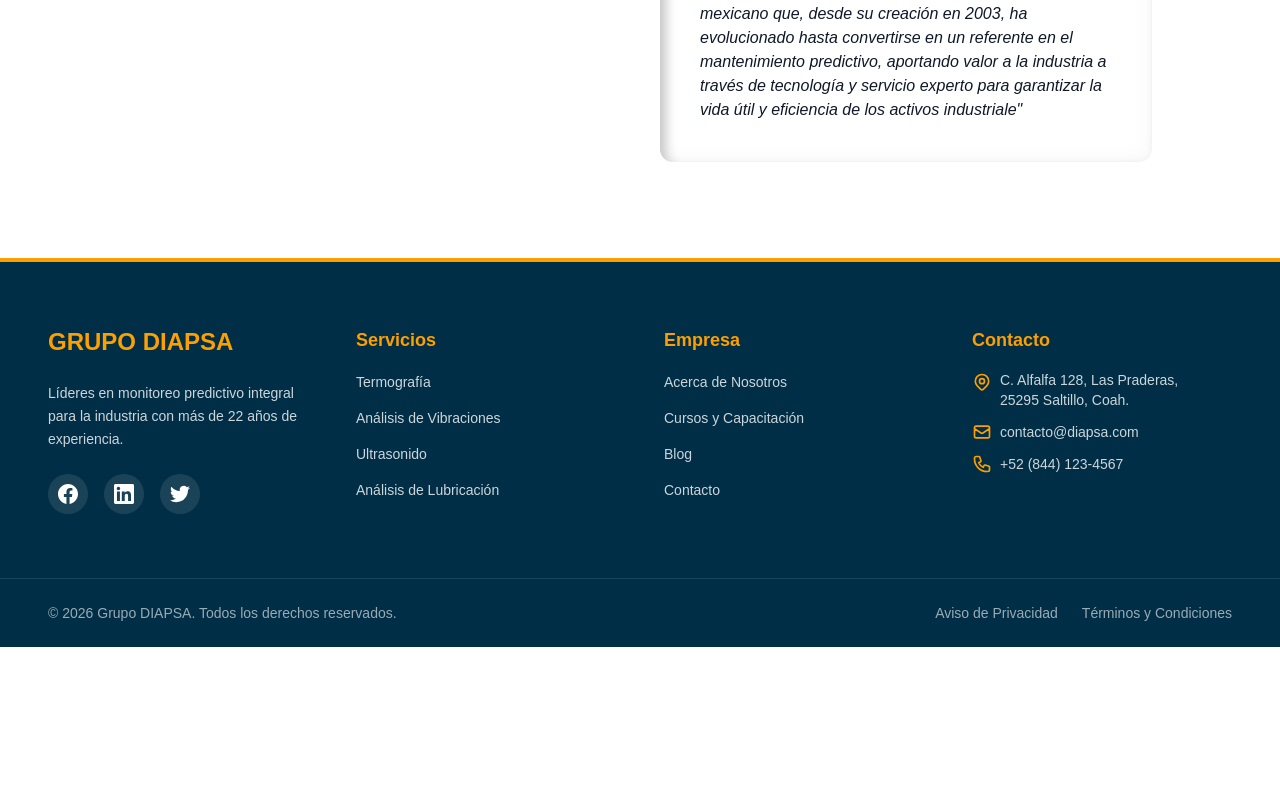
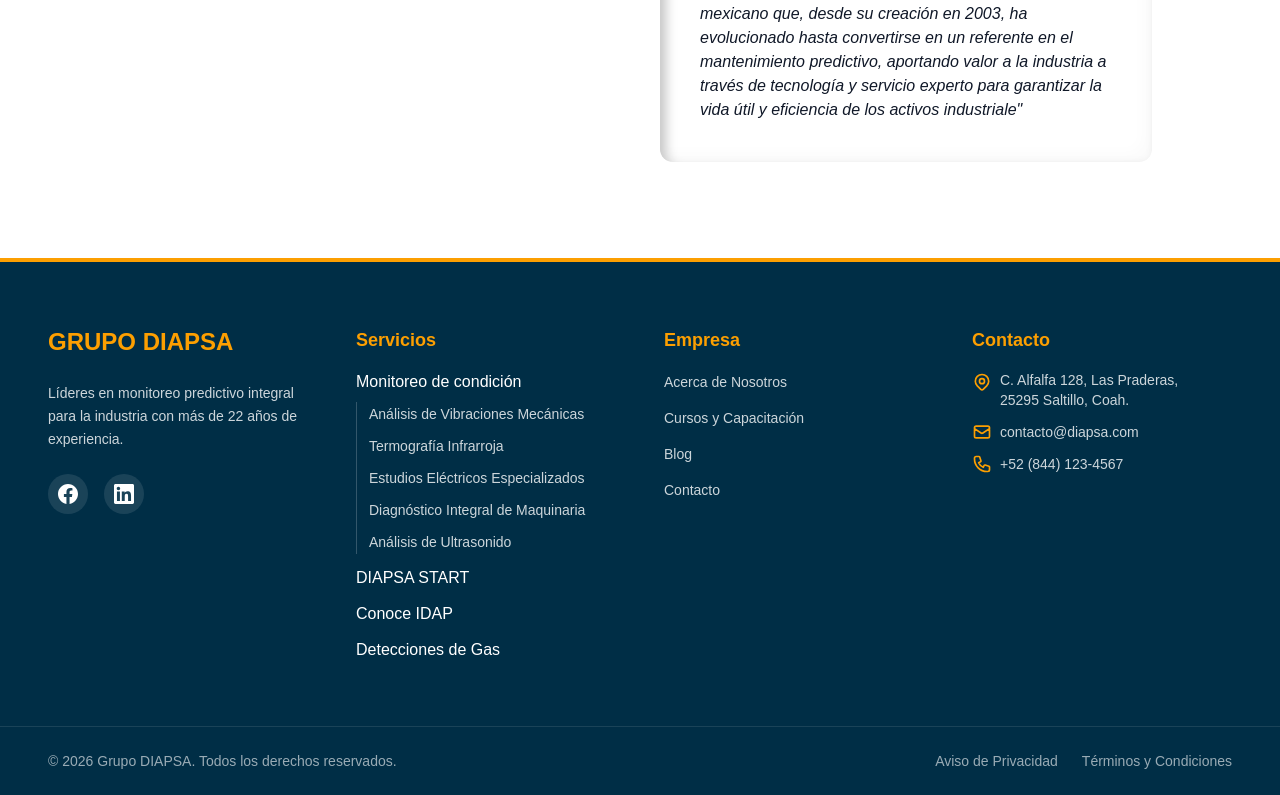
Before and after one commit to diapsa/diapsa-frontend, a Next.js app: page /acerca-de in a window 1280 px wide. Shown: the part 4168-4963 px from the top of the page. Before the commit the page ends 4815 px from the top, so only its background shows below. Built offline with nearby package versions, Linux system fonts and the light colour scheme.

Commit message:
adding new services on footer

```diff
--- a/components/molecules/navbar/NavBar.tsx
+++ b/components/molecules/navbar/NavBar.tsx
@@ -6,6 +6,7 @@
 import NavLink from "@/components/atoms/NavLink";
 import Dropdown from "@/components/atoms/Dropdown";
 import Link from "next/link";
+import services from '@/data/servicios.json'
 
 export default function NavBar() {
     const [isScrolled, setIsScrolled] = useState(false);
@@ -25,24 +26,6 @@
         {
             label: "Cámaras",
             href: "/camaras",
-        },
-    ];
-    const serviciosItems = [
-        {
-            label: "Monitoreo de condición",
-            href: "/servicios/monitoreo-condicion",
-        },
-        {
-            label: "DIAPSA START",
-            href: "/servicios/diapsa-start",
-        },
-        {
-            label: "Conoce IDAP",
-            href: "/servicios/idap",
-        },
-        {
-            label: "Detecciones de Gas",
-            href: "/servicios/deteccion-gas",
         },
     ];
 
@@ -65,7 +48,7 @@
                             </NavLink>
                             <Dropdown
                                 trigger="Servicios"
-                                items={serviciosItems}
+                                items={services}
                             />
                             <NavLink href="/productos">
                                 Productos
@@ -193,7 +176,7 @@
                                 <p className="text-white/60 text-xs uppercase font-semibold px-4 mb-2">
                                     Servicios
                                 </p>
-                                {serviciosItems.map((item, index) => (
+                                {services.map((item, index) => (
                                     <Link
                                         key={index}
                                         href={item.href}
@@ -205,21 +188,16 @@
                                 ))}
                             </div>
                             {/* Mobile Products Section */}
-                            <div className="py-2">
-                                <p className="text-white/60 text-xs uppercase font-semibold px-4 mb-2">
-                                    Productos
-                                </p>
-                                {prodcutosItem.map((item, index) => (
-                                    <Link
-                                        key={index}
-                                        href={item.href}
-                                        className="text-white hover:text-secondary transition-colors py-2.5 px-6 block rounded-lg hover:bg-white/5"
-                                        onClick={() => setIsMobileMenuOpen(false)}
-                                    >
-                                        {item.label}
-                                    </Link>
-                                ))}
-                            </div>
+
+                            <Link
+                                href="/productos"
+                                className="text-white hover:text-secondary transition-colors py-3 px-4 rounded-lg hover:bg-white/5"
+                                onClick={() => setIsMobileMenuOpen(false)}
+                            >
+                                Productos
+                            </Link>
+
+
 
                             <Link
                                 href="/metodologia"
--- a/components/organisms/Footer.tsx
+++ b/components/organisms/Footer.tsx
@@ -1,6 +1,5 @@
-import Link from "next/link";
-import Image from "next/image";
 import NavLink from "../atoms/NavLink";
+import services from '@/data/servicios.json'
 
 export default function Footer() {
   const currentYear = new Date().getFullYear();
@@ -24,7 +23,7 @@
             {/* Redes sociales */}
             <div className="flex gap-4">
               <a
-                href="https://facebook.com"
+                href="https://www.facebook.com/diapsa/"
                 target="_blank"
                 rel="noopener noreferrer"
                 className="w-10 h-10 bg-white/10 hover:bg-secondary rounded-full flex items-center justify-center transition-colors"
@@ -39,7 +38,7 @@
                 </svg>
               </a>
               <a
-                href="https://linkedin.com"
+                href="https://www.linkedin.com/company/grupodiapsa"
                 target="_blank"
                 rel="noopener noreferrer"
                 className="w-10 h-10 bg-white/10 hover:bg-secondary rounded-full flex items-center justify-center transition-colors"
@@ -53,7 +52,7 @@
                   <path d="M20.447 20.452h-3.554v-5.569c0-1.328-.027-3.037-1.852-3.037-1.853 0-2.136 1.445-2.136 2.939v5.667H9.351V9h3.414v1.561h.046c.477-.9 1.637-1.85 3.37-1.85 3.601 0 4.267 2.37 4.267 5.455v6.286zM5.337 7.433c-1.144 0-2.063-.926-2.063-2.065 0-1.138.92-2.063 2.063-2.063 1.14 0 2.064.925 2.064 2.063 0 1.139-.925 2.065-2.064 2.065zm1.782 13.019H3.555V9h3.564v11.452zM22.225 0H1.771C.792 0 0 .774 0 1.729v20.542C0 23.227.792 24 1.771 24h20.451C23.2 24 24 23.227 24 22.271V1.729C24 .774 23.2 0 22.222 0h.003z" />
                 </svg>
               </a>
-              <a
+              {/* <a
                 href="https://twitter.com"
                 target="_blank"
                 rel="noopener noreferrer"
@@ -67,7 +66,7 @@
                 >
                   <path d="M23.953 4.57a10 10 0 01-2.825.775 4.958 4.958 0 002.163-2.723c-.951.555-2.005.959-3.127 1.184a4.92 4.92 0 00-8.384 4.482C7.69 8.095 4.067 6.13 1.64 3.162a4.822 4.822 0 00-.666 2.475c0 1.71.87 3.213 2.188 4.096a4.904 4.904 0 01-2.228-.616v.06a4.923 4.923 0 003.946 4.827 4.996 4.996 0 01-2.212.085 4.936 4.936 0 004.604 3.417 9.867 9.867 0 01-6.102 2.105c-.39 0-.779-.023-1.17-.067a13.995 13.995 0 007.557 2.209c9.053 0 13.998-7.496 13.998-13.985 0-.21 0-.42-.015-.63A9.935 9.935 0 0024 4.59z" />
                 </svg>
-              </a>
+              </a> */}
             </div>
           </div>
 
@@ -77,38 +76,24 @@
               Servicios
             </h4>
             <ul className="space-y-3">
-              <li>
-                <NavLink
-                  href="/servicios/termografia"
-                  variant="footer"
-                >
-                  Termografía
-                </NavLink>
-              </li>
-              <li>
-                <NavLink
-                  href="/servicios/vibraciones"
-                  variant="footer"
-                >
-                  Análisis de Vibraciones
-                </NavLink>
-              </li>
-              <li>
-                <NavLink
-                  href="/servicios/ultrasonido"
-                  variant="footer"
-                >
-                  Ultrasonido
-                </NavLink>
-              </li>
-              <li>
-                <NavLink
-                  href="/servicios/lubricacion"
-                  variant="footer"
-                >
-                  Análisis de Lubricación
-                </NavLink>
-              </li>
+              {services.map((item, index) => (
+                <li key={index}>
+                  <NavLink href={item.href}>
+                    {item.label}
+                  </NavLink>
+                  {'children' in item && Array.isArray(item.children) && (
+                    <ul className="mt-2 space-y-2 pl-3 border-l border-white/20">
+                      {item.children.map((child, childIndex) => (
+                        <li key={childIndex}>
+                          <NavLink href={child.href} variant="footer">
+                            <span className="text">{child.label}</span>
+                          </NavLink>
+                        </li>
+                      ))}
+                    </ul>
+                  )}
+                </li>
+              ))}
             </ul>
           </div>
 
@@ -157,7 +142,7 @@
             <ul className="space-y-3 text-sm">
               <li className="flex items-start gap-2">
                 <svg
-                  className="w-5 h-5 mt-0.5 flex-shrink-0 text-secondary"
+                  className="w-5 h-5 mt-0.5 shrink-0 text-secondary"
                   fill="none"
                   stroke="currentColor"
                   viewBox="0 0 24 24"
@@ -183,7 +168,7 @@
               </li>
               <li className="flex items-center gap-2">
                 <svg
-                  className="w-5 h-5 flex-shrink-0 text-secondary"
+                  className="w-5 h-5 shrink-0 text-secondary"
                   fill="none"
                   stroke="currentColor"
                   viewBox="0 0 24 24"
@@ -204,7 +189,7 @@
               </li>
               <li className="flex items-center gap-2">
                 <svg
-                  className="w-5 h-5 flex-shrink-0 text-secondary"
+                  className="w-5 h-5 shrink-0 text-secondary"
                   fill="none"
                   stroke="currentColor"
                   viewBox="0 0 24 24"
--- /dev/null
+++ b/data/servicios.json
@@ -0,0 +1,40 @@
+[
+    {
+        "label": "Monitoreo de condición",
+        "href": "/servicios/monitoreo-condicion",
+        "children": [
+            {
+                "label": "Análisis de Vibraciones Mecánicas",
+                "href": "/servicios/monitoreo-condicion/vibraciones-mecanicas"
+            },
+            {
+                "label": "Termografía Infrarroja",
+                "href": "/servicios/monitoreo-condicion/termografia-infrarroja"
+            },
+            {
+                "label": "Estudios Eléctricos Especializados",
+                "href": "/servicios/monitoreo-condicion/estudios-electricos"
+            },
+            {
+                "label": "Diagnóstico Integral de Maquinaria",
+                "href": "/servicios/monitoreo-condicion/diagnostico-de-maquinaria"
+            },
+            {
+                "label": "Análisis de Ultrasonido",
+                "href": "/servicios/monitoreo-condicion/analisis-de-ultrasonido"
+            }
+        ]
+    },
+    {
+        "label": "DIAPSA START",
+        "href": "/servicios/diapsa-start"
+    },
+    {
+        "label": "Conoce IDAP",
+        "href": "/servicios/idap"
+    },
+    {
+        "label": "Detecciones de Gas",
+        "href": "/servicios/deteccion-gas"
+    }
+]
```
Also changed, not shown: 1 other file (tests, documents, lock files or other folders).
